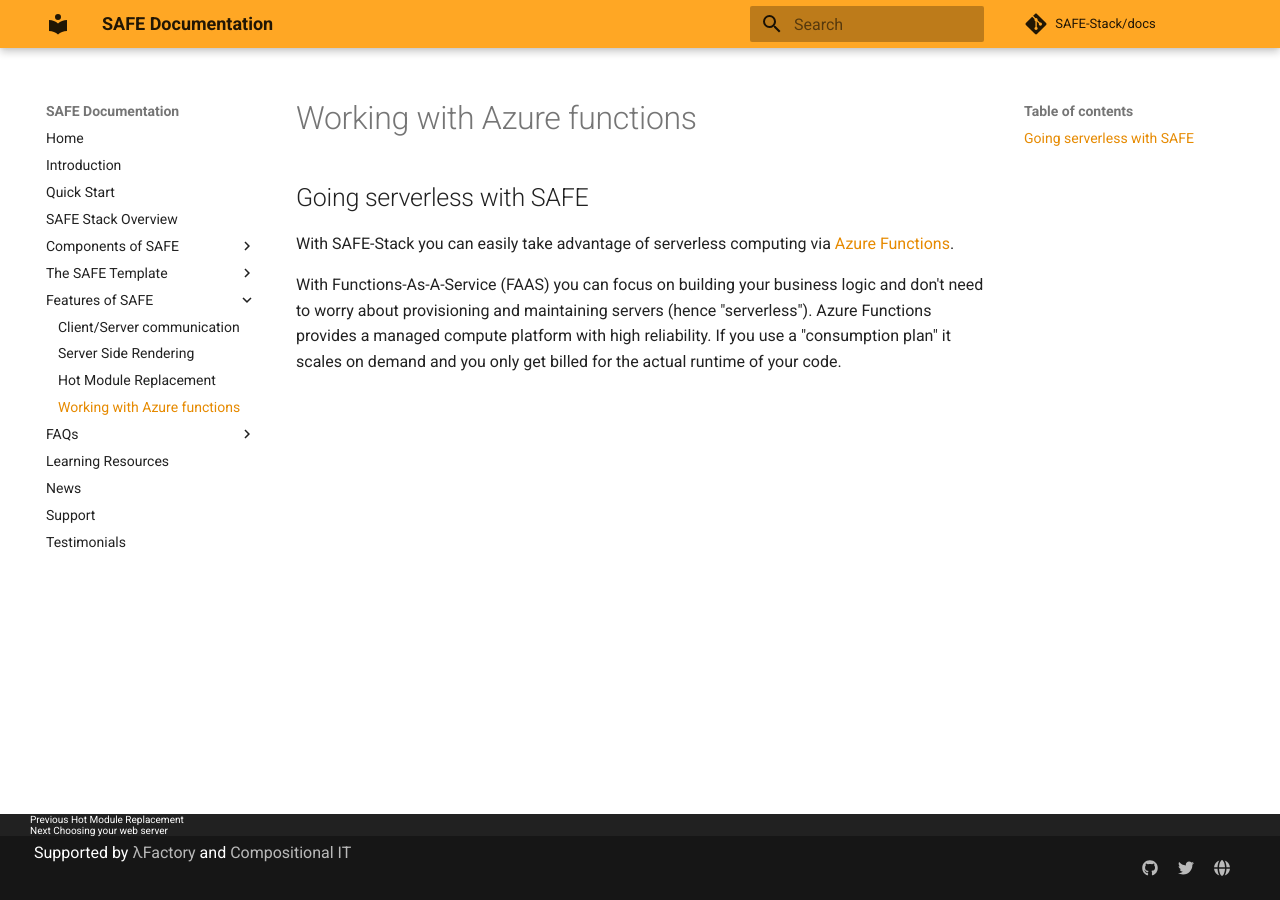
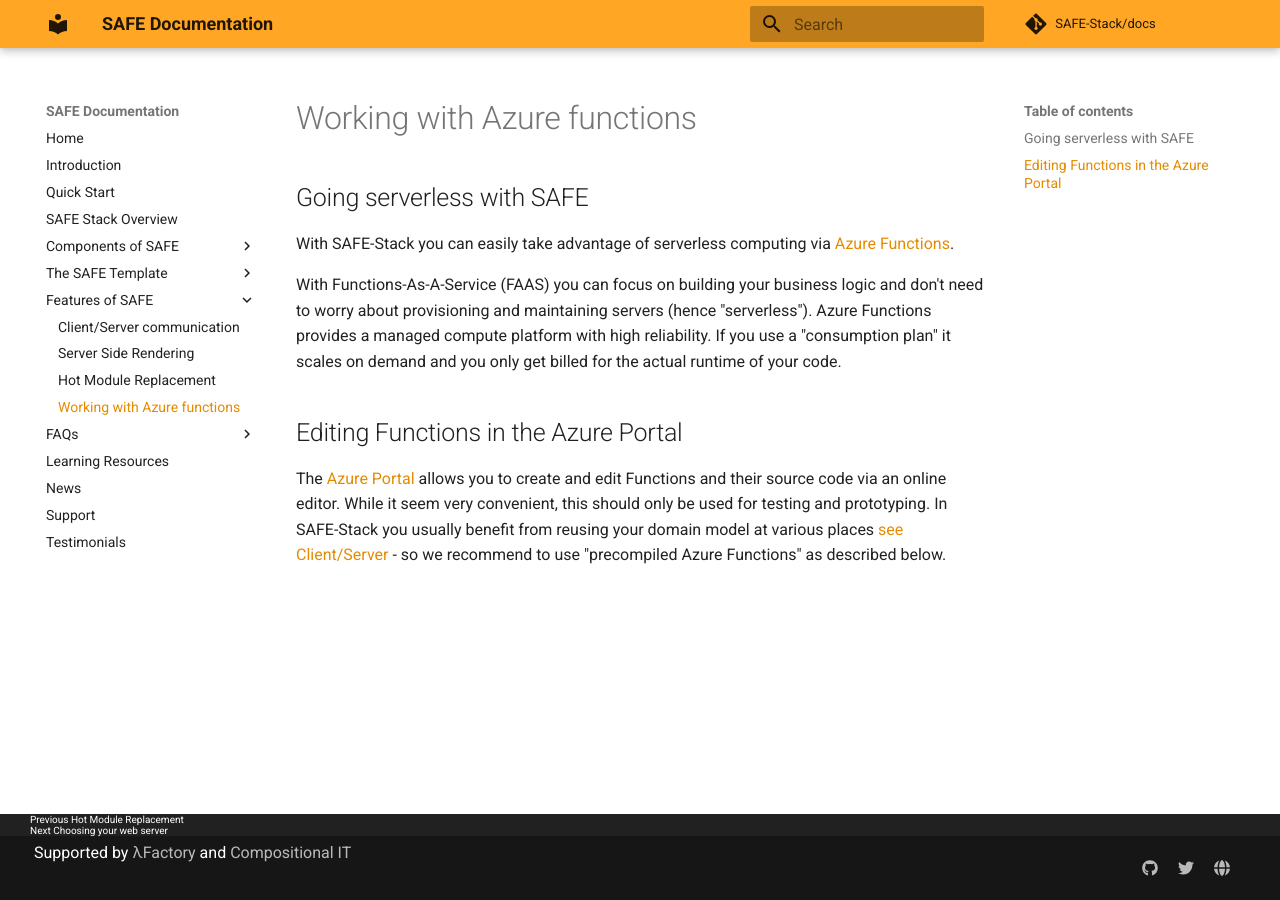
Before and after one commit to SAFE-Stack/docs, an MkDocs documentation site: the page built from docs/feature-azurefunctions.md, in a window 1280 px wide. Built offline with MkDocs 1.6.1 and Material for MkDocs 9.7.7, drawn with Linux system fonts in a browser that asks for light colours; comment, search, counter and statistics services are not loaded; old or Windows-style settings are respelled for this version of MkDocs.

Commit message:
Editing in portal

```diff
--- a/docs/feature-azurefunctions.md
+++ b/docs/feature-azurefunctions.md
@@ -3,3 +3,7 @@
 With SAFE-Stack you can easily take advantage of serverless computing via [Azure Functions](https://azure.microsoft.com/en-us/services/functions/).
 
 With Functions-As-A-Service (FAAS) you can focus on building your business logic and don't need to worry about provisioning and maintaining servers (hence "serverless"). Azure Functions provides a managed compute platform with high reliability. If you use a "consumption plan" it scales on demand and you only get billed for the actual runtime of your code.
+
+## Editing Functions in the Azure Portal
+
+The [Azure Portal](https://portal.azure.com) allows you to create and edit Functions and their source code via an online editor. While it seem very convenient, this should only be used for testing and prototyping. In SAFE-Stack you usually benefit from reusing your domain model at various places [see Client/Server](feature-clientserver.md) - so we recommend to use "precompiled Azure Functions" as described below.
```
